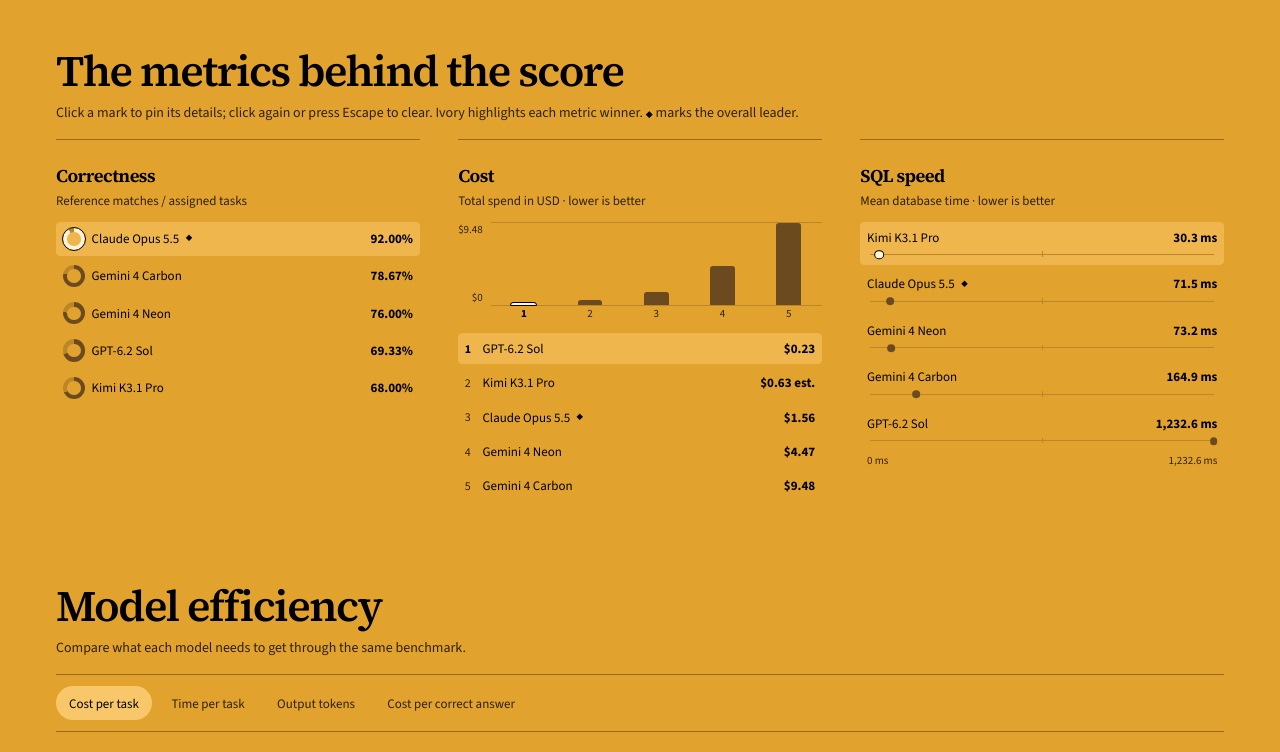
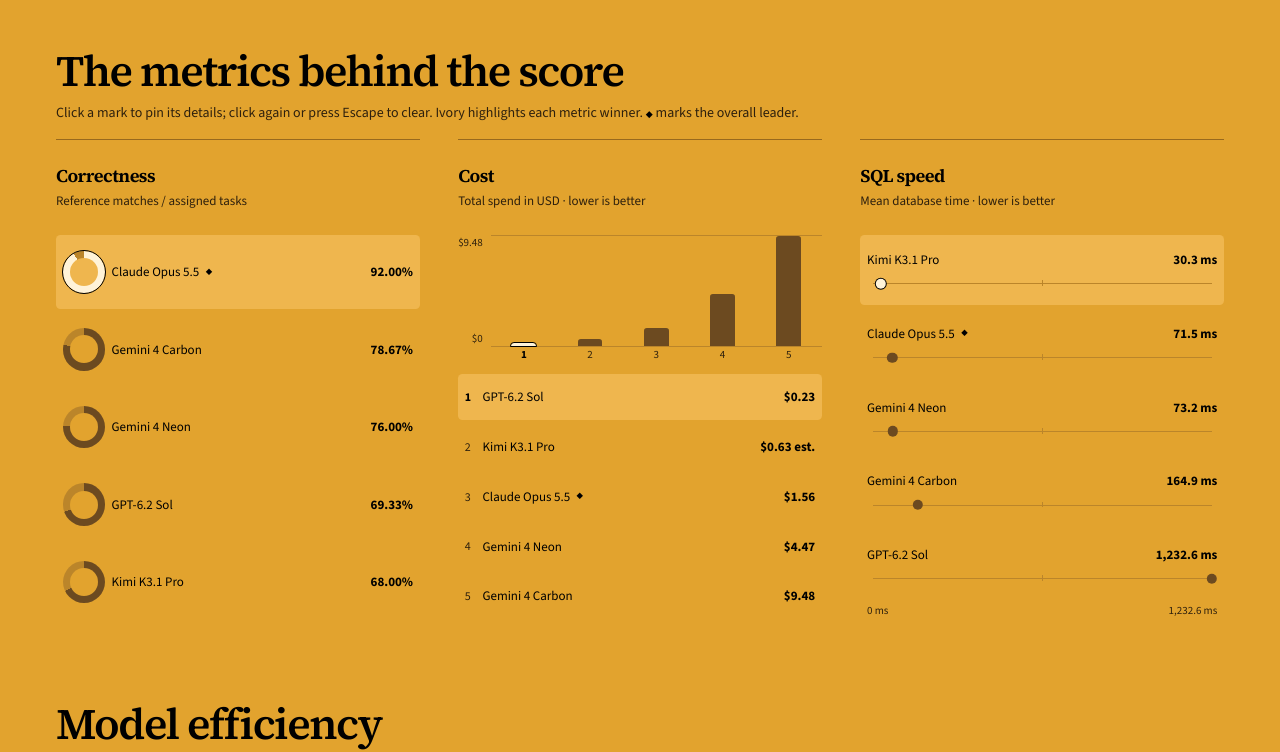
Before and after one commit to iswaryachandranmr/analytics-benchmark, a plain HTML site: page dist/index.html in a window 1280 px wide. Shown: the part 880-1632 px from the top of the page. Drawn offline with nearby package versions, Linux system fonts and the light colour scheme.

Commit message:
Match metric panel heights and scale chart marks

```diff
--- a/dist/app.js
+++ b/dist/app.js
@@ -190,9 +190,10 @@ function renderMetrics(models) {
     const ordered = [...models].sort((first, second) => (metric.value(first) - metric.value(second)) * (metric.high ? -1 : 1));
     const max = metric.high ? 100 : metric.value(ordered[ordered.length - 1]);
     const chart = element("article", `metric-chart ${key}`);
+    const body = element("div", "metric-body");
     const list = element("ol");
     chart.append(element("h3", "", metric.name), element("p", "", metric.note));
-    if (key === "cost") chart.append(costColumns(ordered, max));
+    if (key === "cost") body.append(costColumns(ordered, max));
     for (const [index, model] of ordered.entries()) {
       const row = element("li", index === 0 ? "chart-leader" : "");
       const context = key === "correctness" ? `${model.correct} correct out of ${model.planned} tasks`
@@ -224,13 +225,14 @@ function renderMetrics(models) {
       }
       list.append(row);
     }
-    chart.append(list);
+    body.append(list);
     if (key === "speed") {
       const scale = element("div", "speed-axis");
       scale.setAttribute("aria-hidden", "true");
       scale.append(element("span", "", "0 ms"), element("span", "", milliseconds(max)));
-      chart.append(scale);
+      body.append(scale);
     }
+    chart.append(body);
     $("#metric-grid").append(chart);
   }
 }
--- a/dist/index.html
+++ b/dist/index.html
@@ -14,9 +14,9 @@
   <link rel="preconnect" href="https://fonts.googleapis.com">
   <link rel="preconnect" href="https://fonts.gstatic.com" crossorigin>
   <link rel="stylesheet" href="https://fonts.googleapis.com/css2?family=Source+Sans+3:wght@400..800&amp;family=Source+Serif+4:ital,opsz,wght@0,8..60,400..750;1,8..60,600&amp;display=swap">
-  <link rel="stylesheet" href="style.css?v=score-panel">
+  <link rel="stylesheet" href="style.css?v=equal-metrics">
   <script>document.documentElement.classList.add('m-enter');</script>
-  <script src="app.js?v=score-panel" defer></script>
+  <script src="app.js?v=equal-metrics" defer></script>
 </head>
 <body id="top">
   <header class="nav masthead">
--- a/dist/style.css
+++ b/dist/style.css
@@ -156,20 +156,21 @@ section { scroll-margin-top: 1.4rem; }
 .metric-grid { display: grid; grid-template-columns: repeat(3, minmax(0, 1fr)); gap: clamp(1.3rem, 3vw, 2.5rem); }
 .metric-chart { min-width: 0; padding: 1.45rem 0 .25rem; border-top: 1px solid var(--line); }
 .metric-chart h3 { font: 650 1.125rem var(--display); letter-spacing: -.03em; }
-.metric-chart p { color: var(--muted); font-size: .8125rem; margin: .15rem 0 .75rem; }
-.metric-chart ol { padding: 0; margin: 0; list-style: none; display: grid; gap: .23rem; }
-.metric-chart li { padding: .35rem .42rem; border-radius: .28rem; }
+.metric-chart p { color: var(--muted); font-size: .8125rem; margin: .15rem 0 .75rem; min-height: 2.5em; }
+.metric-body { display: flex; flex-direction: column; height: 24rem; min-width: 0; }
+.metric-chart ol { flex: 1; min-height: 0; padding: 0; margin: 0; list-style: none; display: grid; grid-template-rows: repeat(5, minmax(0, 1fr)); gap: .23rem; }
+.metric-chart li { display: grid; align-content: center; padding: .35rem .42rem; border-radius: .28rem; }
 .metric-chart .chart-leader { --plot: var(--ivory); }
 .metric-chart li.chart-leader { background: var(--leader-surface); }
 .metric-label { display: flex; justify-content: space-between; align-items: center; gap: .35rem; font-size: .8125rem; }
 .metric-name { display: inline-flex; align-items: center; gap: .4rem; }
 .metric-label strong { white-space: nowrap; font-weight: 625; }
 .overall-mark { color: var(--ink); font-size: .65em; white-space: nowrap; }
-.accuracy-ring { display: grid; place-items: center; width: 1.4rem; height: 1.4rem; flex: none; border-radius: 50%; background: conic-gradient(var(--plot) var(--value), var(--grid) 0); }
-.accuracy-ring::after { content: ""; width: .84rem; height: .84rem; border-radius: inherit; background: var(--paper); }
+.accuracy-ring { display: grid; place-items: center; width: 2.65rem; height: 2.65rem; flex: none; border-radius: 50%; background: conic-gradient(var(--plot) var(--value), var(--grid) 0); }
+.accuracy-ring::after { content: ""; width: 1.75rem; height: 1.75rem; border-radius: inherit; background: var(--paper); }
 .chart-leader .accuracy-ring { outline: 1px solid var(--ink); }
 .chart-leader .accuracy-ring::after { background: var(--leader-surface); }
-.cost-plot { display: grid; grid-template-columns: auto 1fr; grid-template-rows: 1fr 1fr; column-gap: .5rem; height: 6.25rem; margin-bottom: .7rem; color: var(--muted); font-size: .6875rem; }
+.cost-plot { display: grid; flex: none; grid-template-columns: auto 1fr; grid-template-rows: 1fr 1fr; column-gap: .5rem; height: 8rem; margin-bottom: .7rem; color: var(--muted); font-size: .6875rem; }
 .cost-ceiling, .cost-origin { grid-column: 1; justify-self: end; }
 .cost-origin { align-self: end; padding-bottom: 1rem; }
 .cost-columns { grid-column: 2; grid-row: 1 / -1; display: grid; grid-template-columns: repeat(5, 1fr); }
@@ -181,9 +182,9 @@ section { scroll-margin-top: 1.4rem; }
 .cost-column.chart-leader .column-index, .chart-leader .metric-index { color: var(--ink); font-weight: 650; }
 .cost-column.chart-leader .cost-fill { background: var(--ivory); outline: 1px solid var(--ink); }
 .metric-index { width: .7rem; font-size: .75rem; }
-.speed-track { position: relative; height: 1px; margin: .45rem .22rem .25rem; background: var(--grid); }
+.speed-track { position: relative; height: 1px; margin: .85rem .35rem .35rem; background: var(--grid); }
 .speed-track::after { content: ""; position: absolute; left: 50%; top: -.18rem; height: .36rem; border-left: 1px solid var(--grid); }
-.speed-dot { position: absolute; top: 50%; z-index: 1; width: .48rem; height: .48rem; transform: translate(-50%, -50%); border-radius: 50%; background: var(--plot); }
+.speed-dot { position: absolute; top: 50%; z-index: 1; width: .65rem; height: .65rem; transform: translate(-50%, -50%); border-radius: 50%; background: var(--plot); }
 .chart-leader .speed-dot { box-shadow: 0 0 0 1px var(--ink); }
 .speed-axis { display: flex; justify-content: space-between; padding: .15rem .42rem 0; color: var(--muted); font-size: .6875rem; }
 
```
